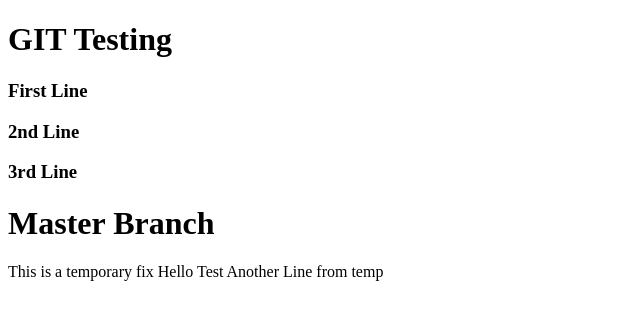
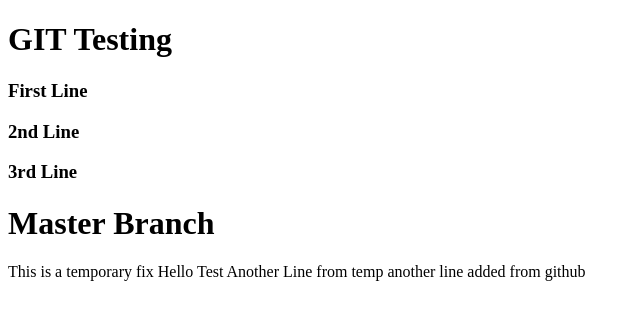
Before and after one commit to imarshadx/test, a plain HTML site: page index.html in a window 1280 px wide. Shown: the whole page, without its empty margins (0-640 px from the left). Drawn offline with Linux system fonts and the light colour scheme.

Commit message:
Update index.html

```diff
--- a/index.html
+++ b/index.html
@@ -17,5 +17,7 @@
 This is a temporary fix
 Hello Test
 Another Line from temp
+
+    another line added from github
 </body>
 </html>
```
